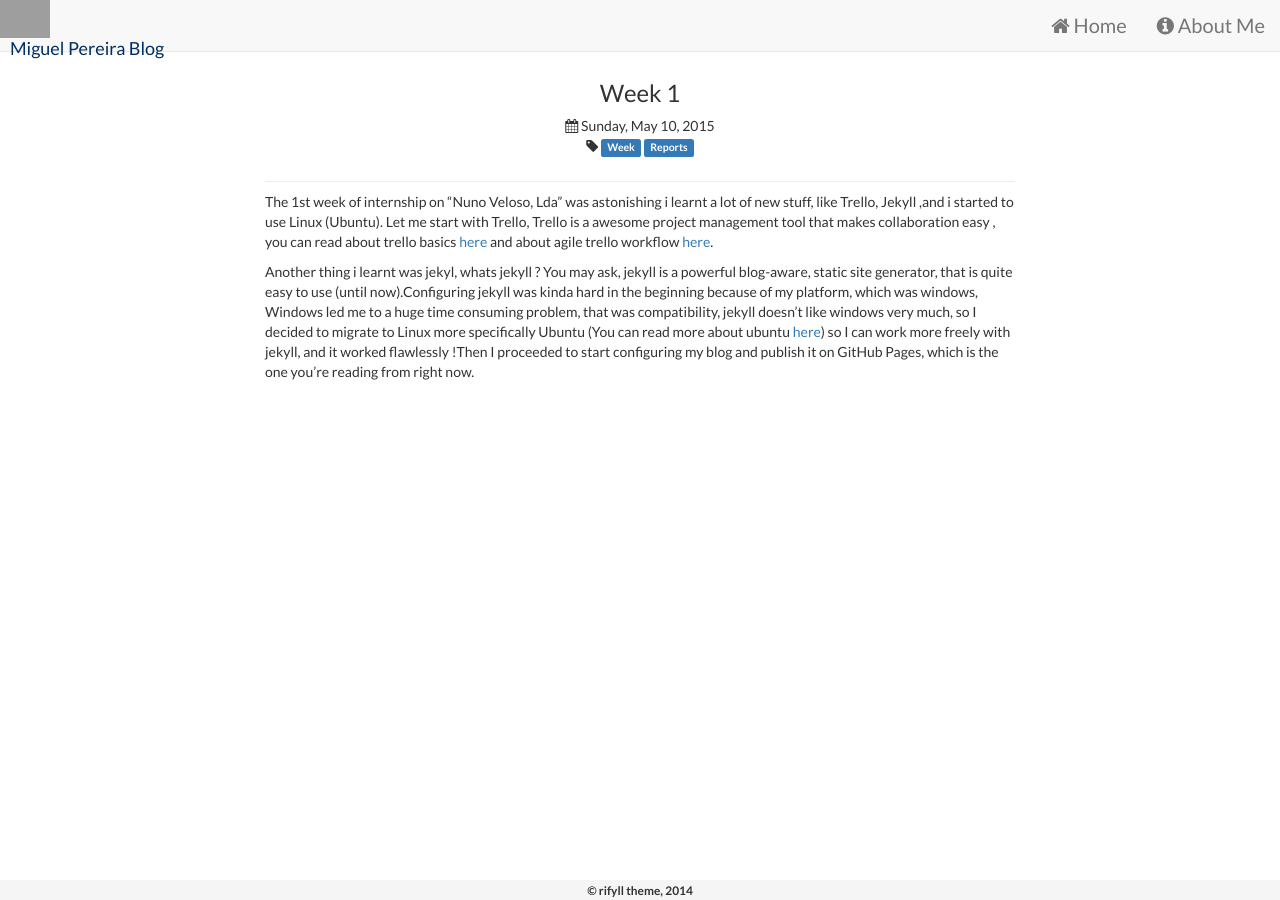
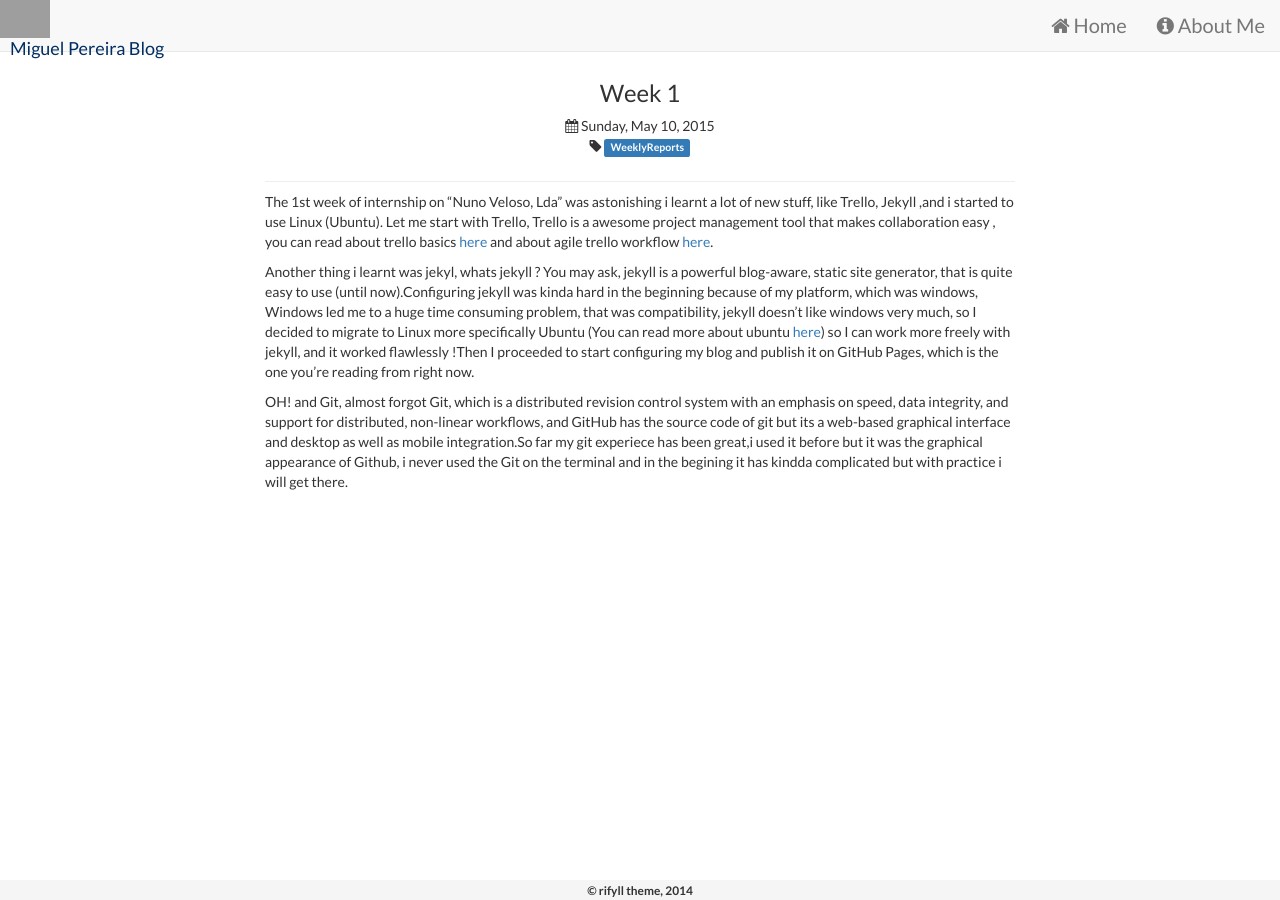
Before and after one commit to mspereira/mspereira.github.io, a Jekyll site: the page built from _posts/2015-05-10-Week-1.md, in a window 1280 px wide. Built offline with Jekyll 4.4.1, drawn with Linux system fonts in a browser that asks for light colours; nearby versions of some CDN libraries; grey boxes are pictures that could not be loaded.

Commit message:
Added subtitle to post 1

```diff
--- a/_posts/2015-05-10-Week-1.md
+++ b/_posts/2015-05-10-Week-1.md
@@ -1,15 +1,17 @@
 ---
 layout: post
 title:  Week 1
+subtitle: Post about activities i've doing during the 1st week.
 date:   2015-05-10 21:49:34
 categories: Week 1
-tags: Week Reports
+tags: WeeklyReports
 thumbnail: https://www.geogebra.org/images/landingpage/No1.png
 ---
 The 1st week of internship on “Nuno Veloso, Lda” was astonishing i learnt a lot of new stuff, like Trello, Jekyll ,and i started to use Linux (Ubuntu). Let me start with Trello, Trello is a awesome project management tool that makes collaboration easy , you can read about trello basics [here][Trello_link2] and about agile trello workflow [here][Trello_link1].
 
 Another thing i learnt was jekyl, whats jekyll ? You may ask, jekyll is a powerful blog-aware, static site generator,  that is quite easy to use (until now).Configuring jekyll was kinda hard in the beginning because of my platform, which was windows,  Windows led me to a huge time consuming problem, that was compatibility, jekyll doesn't like windows very much, so I decided to migrate to Linux more specifically Ubuntu (You can read more about ubuntu [here][Ubuntu]) so I can work more freely with jekyll, and it worked flawlessly !Then I proceeded to start configuring my blog and publish it on GitHub Pages, which is the one you're reading from right now.
 
+OH! and Git, almost forgot Git, which is a distributed revision control system with an emphasis on speed, data integrity, and support for distributed, non-linear workflows, and GitHub has the source code of git but its a web-based graphical interface and desktop as well as mobile integration.So far my git experiece has been great,i used it before but it was the graphical appearance of Github, i never used the Git on the terminal and in the begining it has kindda complicated but with practice i will get there.
 
 [Trello_link1]: http://lifehacker.com/how-to-use-trello-to-organize-your-entire-life-1683821040
 [Trello_link2]: http://blog.trello.com/an-agile-trello-workflow-that-keeps-tasks-flexible/
```
